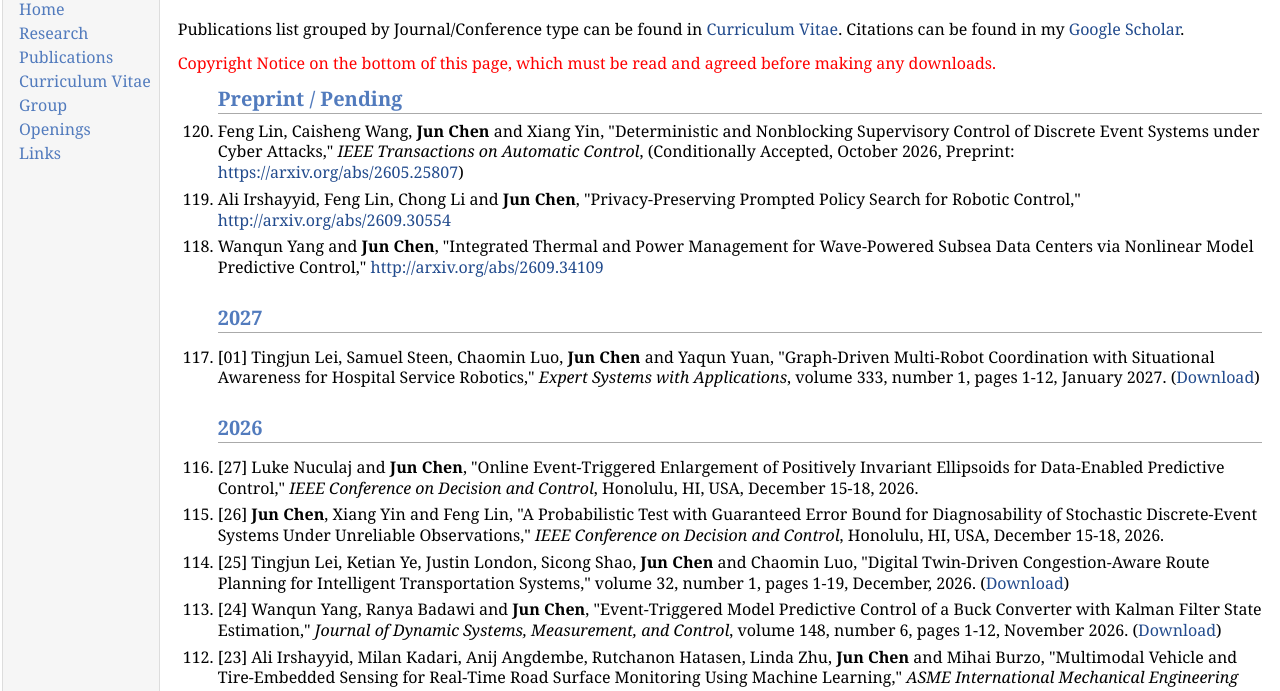
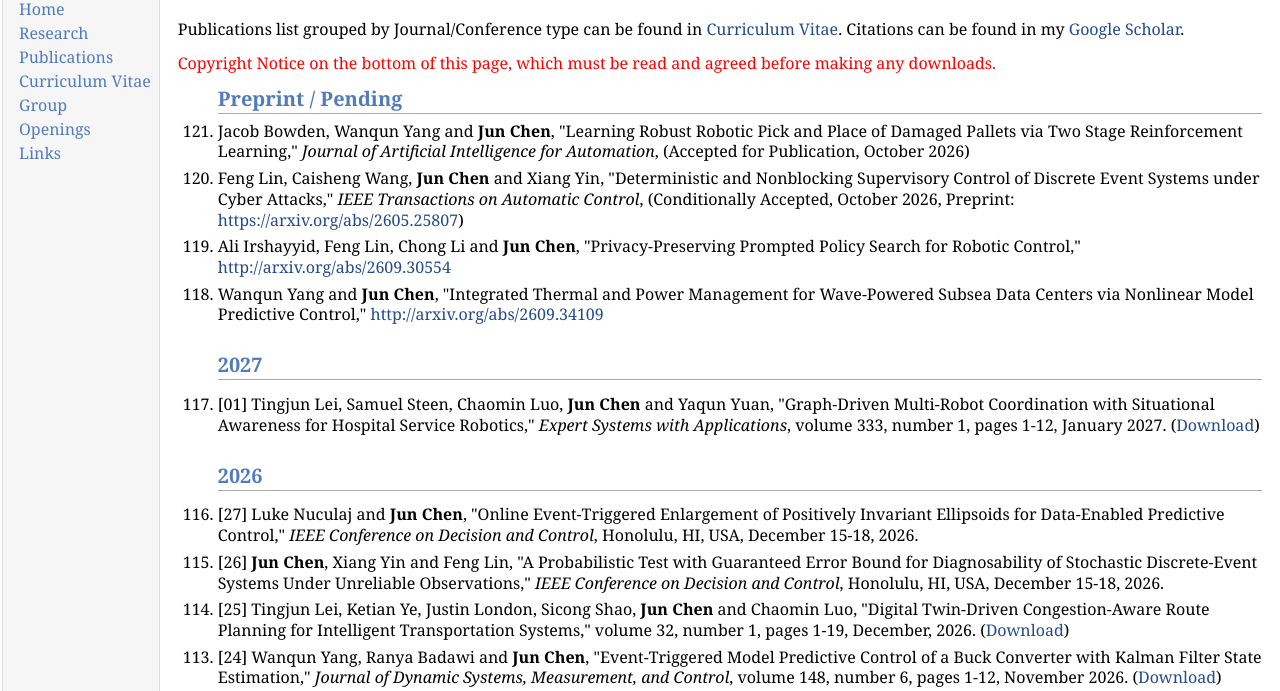
Before and after one commit to jchenee2015/jchenee2015.github.io, a plain HTML site: page pubs.html in a window 1280 px wide. Shown: the part 55-746 px from the top of the page. Drawn offline with Linux system fonts and the light colour scheme.

Commit message:
Update pubs.html

```diff
--- a/pubs.html
+++ b/pubs.html
@@ -58,7 +58,13 @@
 
 <h2>Preprint / Pending</h2>
 
-
+<li>
+<p>Jacob Bowden, Wanqun Yang and <b>Jun Chen</b>,
+"Learning Robust Robotic Pick and Place of Damaged Pallets via Two Stage Reinforcement Learning,"
+<i>Journal of Artificial Intelligence for Automation</i>,
+(Accepted for Publication, October 2026)
+</p>
+</li>
 
 
 <li>
```
